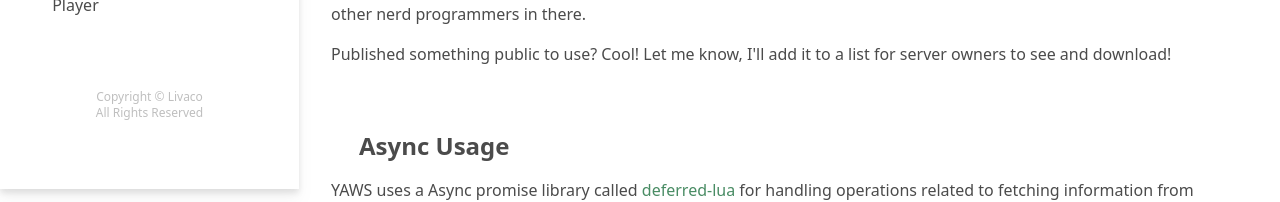
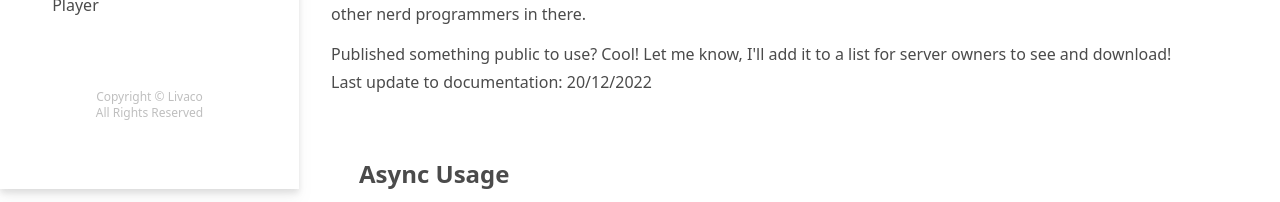
Before and after one commit to LivacoNew/YAWS-API-Docs, a Vue app: page / in a window 1280 px wide. Shown: the part 611-813 px from the top of the page. Built offline with nearby package versions, Linux system fonts and the light colour scheme; some icons are missing.

Commit message:
Last update to doc footnote

```diff
--- a/src/components/sections/IntroductionSection.vue
+++ b/src/components/sections/IntroductionSection.vue
@@ -36,6 +36,8 @@
         <p>If you're developing and are struggling, come join <ContentLink href="https://discord.gg/BSC4ZuD">My Discord Server</ContentLink>, where you can get help from either me or one of the other nerd programmers in there.</p>
 
         <p class="mt-4">Published something public to use? Cool! Let me know, I'll add it to a list for server owners to see and download!</p>
+
+        <p class="mt-1">Last update to documentation: 20/12/2022</p>
     </ContentSection>
 
     <ContentSection title="Async Usage" id="intro-async">
```
